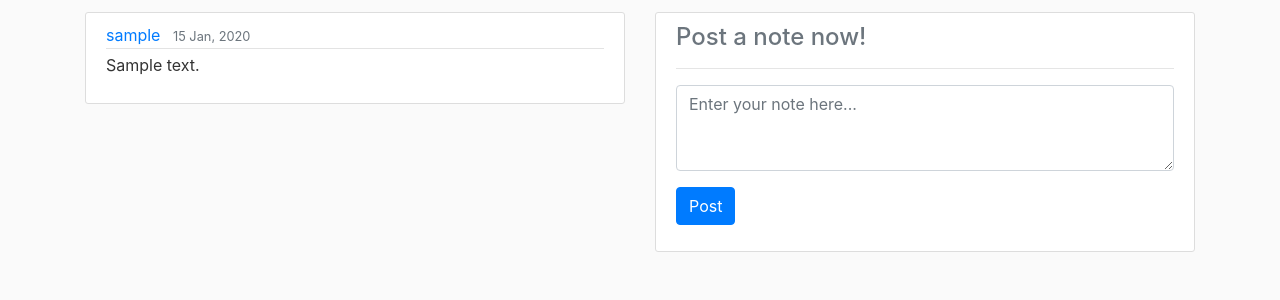
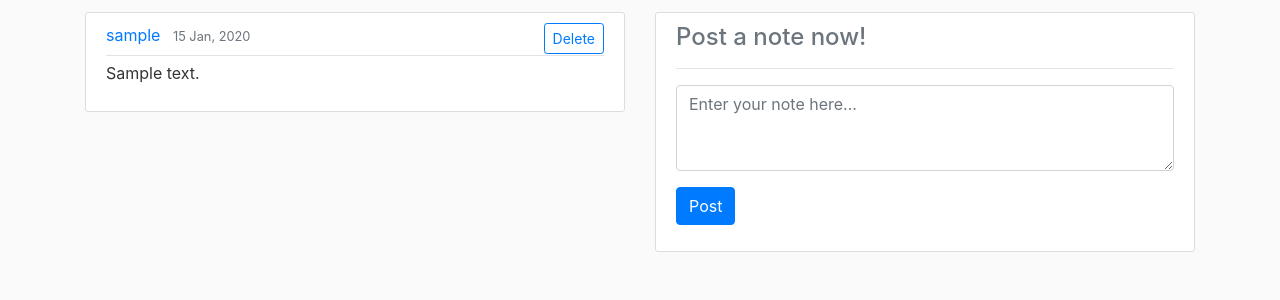
Before and after one commit to arwinlashawn/first_app, a Django app: page / in a window 1280 px wide. Shown: the part 68-368 px from the top of the page. Run offline with Django 3.2, Linux system fonts and the light colour scheme; a user stored in the database is signed in; tables that the repository leaves empty hold one stand-in row (values such as "Sample post"); some libraries are stand-ins or nearby versions.

Commit message:
enabled post deletion!

```diff
--- a/notes/static/notes/main.css
+++ b/notes/static/notes/main.css
@@ -56,8 +56,8 @@ a.article-title:hover {
 }
 
 .article-metadata {
-  padding-bottom: 1px;
-  margin-bottom: 4px;
+  padding-bottom: 8px;
+  margin-bottom: 5px;
   border-bottom: 1px solid #e3e3e3
 }
 
--- a/notes/templates/notes/home.html
+++ b/notes/templates/notes/home.html
@@ -1,4 +1,5 @@
 {% extends "notes/base.html" %}
+{% load static %}
 {% block content %}
 	{% for post in posts %}
 		<article class="media content-section">
@@ -6,6 +7,10 @@
 		    <div class="article-metadata">
 		      <a class="mr-2" href="#">{{ post.author }}</a>
 		      <small class="text-muted">{{ post.date_posted|date:"j M, Y" }}</small>
+		 	{% if post.author == user %}
+		      <td> <a href="{% url 'notes-delete' post.id %}" type="submit" class="btn btn-outline-primary btn-sm" style="float: right;"> Delete </a>
+		      </td>
+		    {% endif %}
 		    </div>
 		    <p class="article-content">{{ post.content }}</p>
 		  </div>
--- a/notes/urls.py
+++ b/notes/urls.py
@@ -5,8 +5,9 @@ from . import views
 urlpatterns = [
     path('', views.create, name='notes-home'),
     #path('', PostListView.as_view(), name='notes-home'),
-    path('create/', views.create, name='notes-create'),
+    # path('create/', views.create, name='notes-create'),
     path('about/', views.about, name='notes-about'),
+    path('delete/<post_id>', views.delete, name='notes-delete')
 ]
 
 
--- a/notes/views.py
+++ b/notes/views.py
@@ -46,12 +46,16 @@ class PostListView(ListView):
 	# notice that latest message is at the bottom, gotta change it
 	ordering = ['-date_posted']
 
-def create(request): # finally!
 
-	if request.method == 'POST':
+# dont need to authenticate user because only logged in users can post?
+def create(request): # finally! # add delete feature for owners of the posts
+
+	if request.method == 'POST' and request.user.is_authenticated:
+		# print('printing POST:', request.POST)
 		form = SimpleForm(request.POST)
 
 		if form.is_valid():
+			# print('printing POST:', request.POST)
 			a = request.user
 			n = form.cleaned_data["message"]
 			t = Post(content=n, author=a)
@@ -70,9 +74,17 @@ def create(request): # finally!
 
 	return render(request, "notes/home.html", context)
 
+@login_required
+def delete(request, post_id=None):
+	if request.user.is_authenticated:
+		to_delete = Post.objects.get(id=post_id)
+		to_delete.delete()
+
+	return HttpResponseRedirect("/")
 
 
-
+	# context = {'posts': Post.objects.all().order_by('-date_posted')}
+	# return render(request, "notes/home.html", context)
 
 
 def about(request):
```
Also changed, not shown: notes/templates/notes/delete.html (added, +15 -0 lines).
